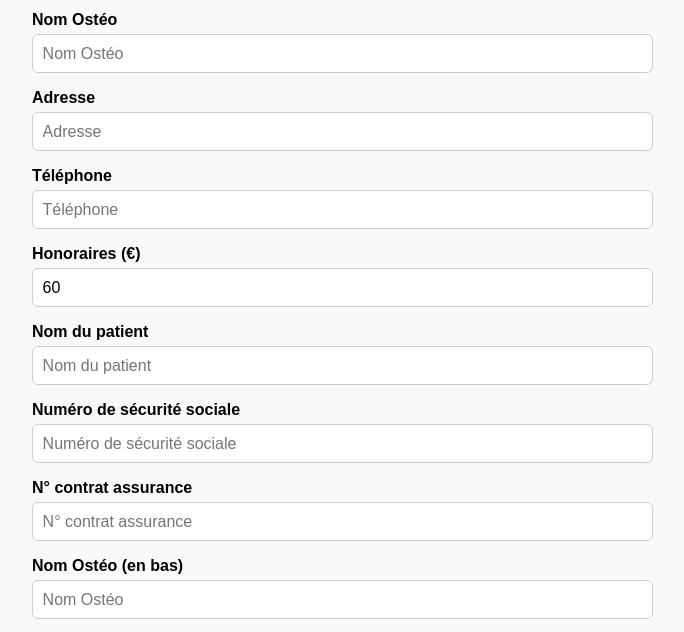
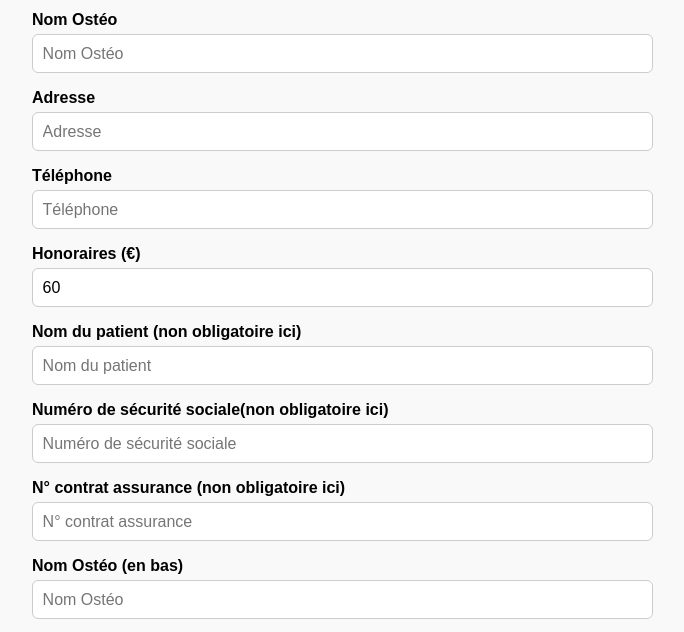
Before and after one commit to OpciobyPO/eliseapp, a website: page public/note.html in a window 1280 px wide. Shown: the part 143-775 px from the top of the page, without its empty margins (308-992 px from the left). Drawn offline with Linux system fonts and the light colour scheme.

Commit message:
Update note.html

```diff
--- a/public/note.html
+++ b/public/note.html
@@ -73,13 +73,13 @@
       <label for="prix">Honoraires (€)</label>
       <input type="text" id="prix" placeholder="Honoraires" value="60" />
 
-      <label for="patient">Nom du patient</label>
+      <label for="patient">Nom du patient (non obligatoire ici)</label>
       <input type="text" id="patient" placeholder="Nom du patient" />
 
-      <label for="secu">Numéro de sécurité sociale</label>
+      <label for="secu">Numéro de sécurité sociale(non obligatoire ici) </label>
       <input type="text" id="secu" placeholder="Numéro de sécurité sociale" />
 
-      <label for="contrat">N° contrat assurance</label>
+      <label for="contrat">N° contrat assurance (non obligatoire ici) </label>
       <input type="text" id="contrat" placeholder="N° contrat assurance" />
 
       <label for="nomOsteo2">Nom Ostéo (en bas)</label>
```
